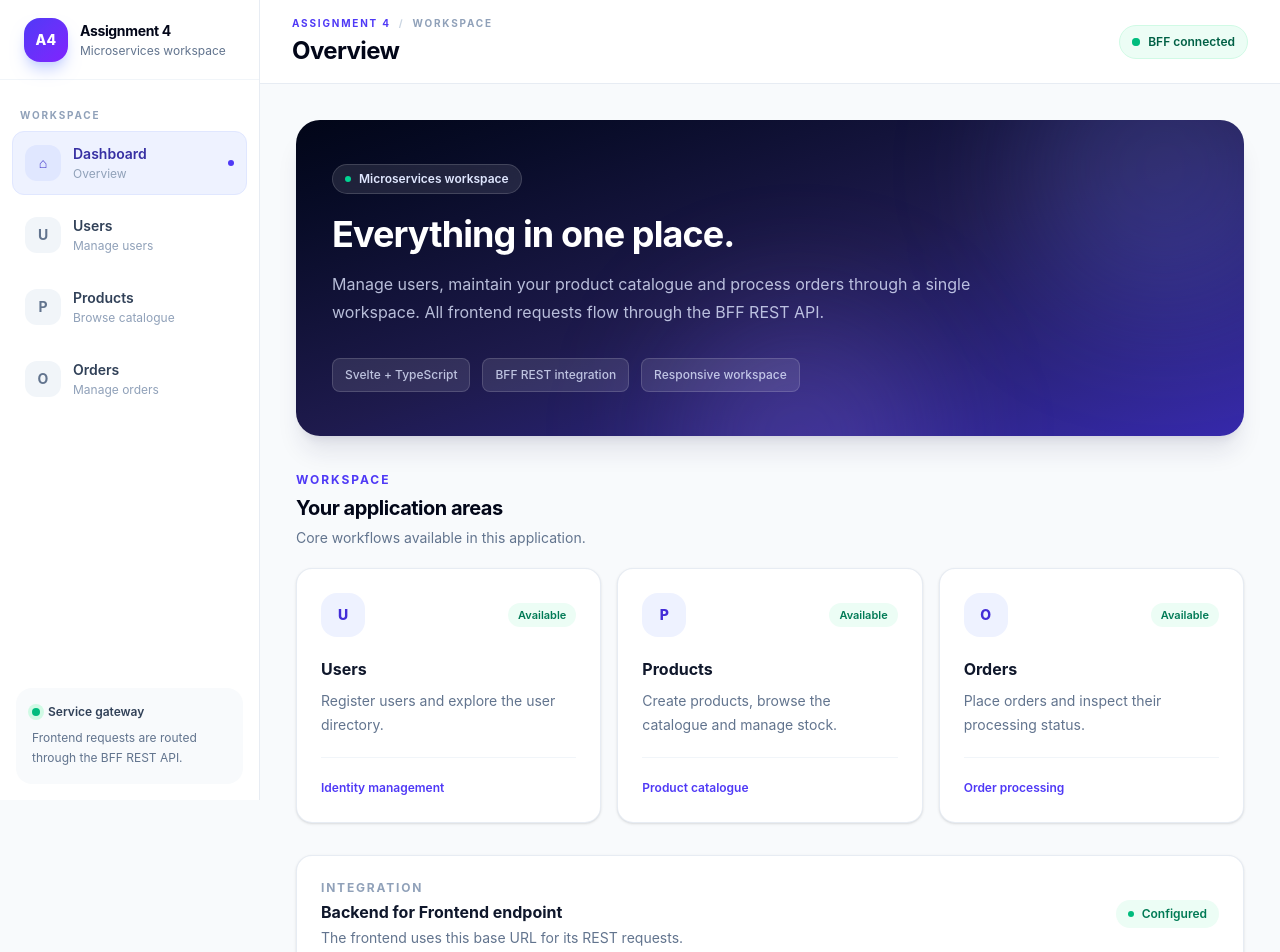
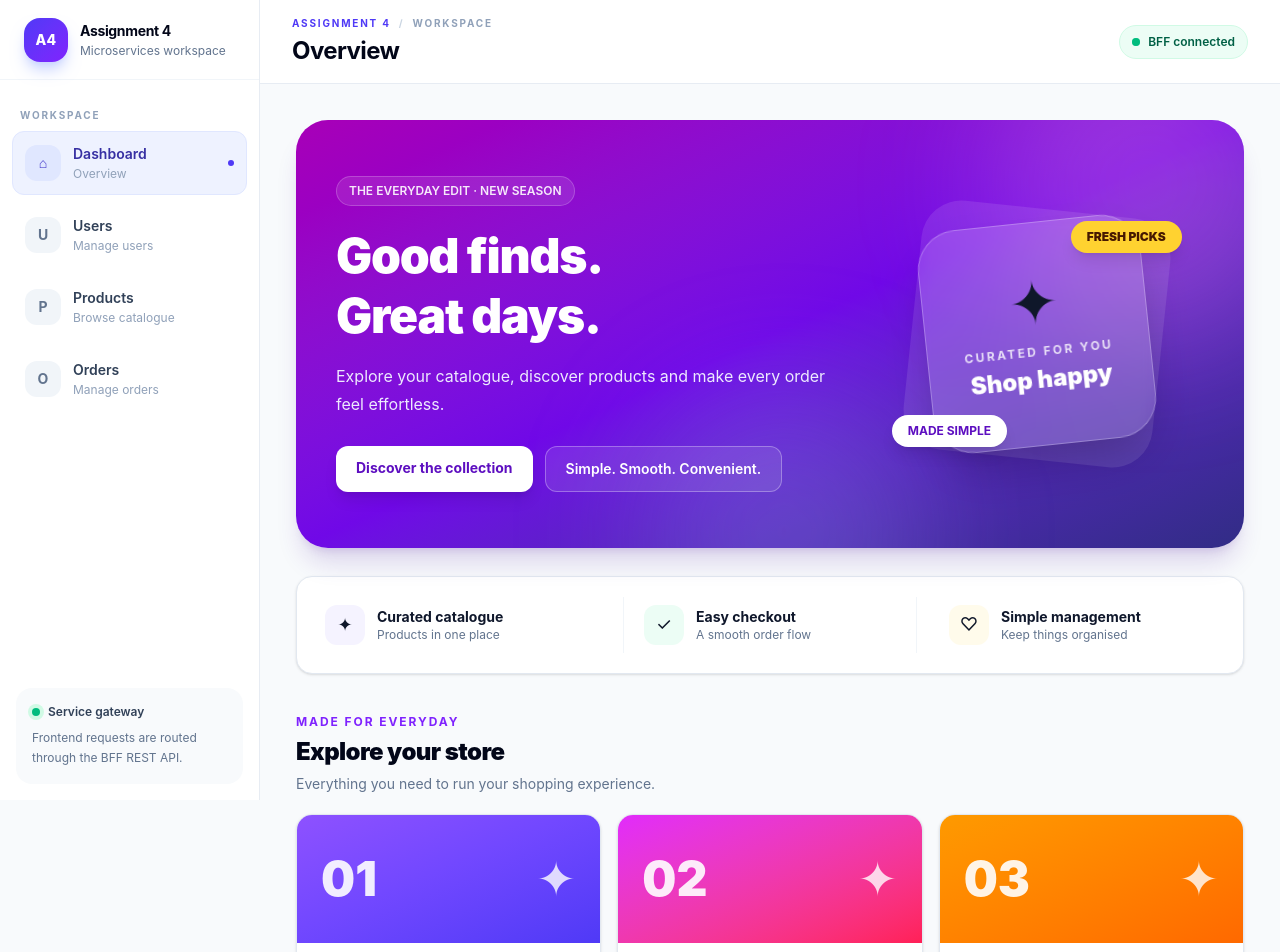
Before and after one commit to nishantupadhyay-bit/assignment4-frontend, a Svelte app: page / in a window 1280 px wide. Shown: the top 952 px of the page. Built offline with nearby package versions, Linux system fonts and the light colour scheme; no server answers.

Commit message:
Redesign dashboard as ecommerce storefront

```diff
--- a/src/App.svelte
+++ b/src/App.svelte
@@ -5,80 +5,66 @@
   import ProductCatalogue from './components/products/ProductCatalogue.svelte';
   import OrderManagement from './components/orders/OrderManagement.svelte';
 
-  const apiBaseUrl = import.meta.env.VITE_API_BASE_URL || 'http://localhost:8083';
-
-  const sections = [
-    { title: 'Users', description: 'Register users and explore the user directory.', marker: 'U', detail: 'Identity management' },
-    { title: 'Products', description: 'Create products, browse the catalogue and manage stock.', marker: 'P', detail: 'Product catalogue' },
-    { title: 'Orders', description: 'Place orders and inspect their processing status.', marker: 'O', detail: 'Order processing' }
+  const collections = [
+    { title: 'Customers', description: 'Manage your customer community.', marker: '01', tone: 'from-violet-500 to-indigo-600' },
+    { title: 'Shop catalogue', description: 'Explore products and keep inventory up to date.', marker: '02', tone: 'from-fuchsia-500 to-rose-500' },
+    { title: 'Orders', description: 'Follow purchases and keep every order moving.', marker: '03', tone: 'from-amber-500 to-orange-500' }
   ];
 </script>
 
 <svelte:head>
-  <title>Assignment 4 | Dashboard</title>
-  <meta name="description" content="Frontend dashboard for the Assignment 4 microservices application." />
+  <title>Everyday Store | Shop & Manage</title>
+  <meta name="description" content="A modern storefront and commerce management experience." />
 </svelte:head>
 
 <AppLayout>
   {#snippet children(activePage)}
     <PageContainer>
       {#if activePage === 'Dashboard'}
-        <section class="relative isolate overflow-hidden rounded-3xl bg-gradient-to-br from-slate-950 via-indigo-950 to-indigo-800 px-6 py-9 shadow-xl shadow-indigo-950/10 sm:px-9 sm:py-11">
-          <div class="absolute -right-16 -top-24 -z-10 h-72 w-72 rounded-full bg-indigo-400/20 blur-3xl"></div>
-          <div class="absolute -bottom-32 right-1/3 -z-10 h-64 w-64 rounded-full bg-violet-400/20 blur-3xl"></div>
-          <div class="max-w-3xl">
-            <div class="inline-flex items-center gap-2 rounded-full border border-white/15 bg-white/10 px-3 py-1.5 text-xs font-semibold text-indigo-100 backdrop-blur">
-              <span class="h-1.5 w-1.5 rounded-full bg-emerald-400"></span>
-              Microservices workspace
+        <section class="relative isolate overflow-hidden rounded-[2rem] bg-gradient-to-br from-fuchsia-700 via-violet-700 to-indigo-900 px-6 py-10 shadow-xl shadow-violet-900/15 sm:px-10 sm:py-14">
+          <div class="absolute -right-16 -top-24 -z-10 h-80 w-80 rounded-full bg-pink-300/25 blur-3xl"></div>
+          <div class="absolute -bottom-32 right-1/3 -z-10 h-72 w-72 rounded-full bg-indigo-300/20 blur-3xl"></div>
+          <div class="grid items-center gap-8 lg:grid-cols-[1.2fr_0.8fr]">
+            <div class="max-w-2xl">
+              <span class="inline-flex rounded-full border border-white/20 bg-white/10 px-3 py-1.5 text-xs font-semibold text-white/90">THE EVERYDAY EDIT · NEW SEASON</span>
+              <h2 class="mt-5 text-4xl font-black leading-tight tracking-tight text-white sm:text-5xl">Good finds.<br />Great days.</h2>
+              <p class="mt-4 max-w-lg text-sm leading-7 text-violet-100 sm:text-base">Explore your catalogue, discover products and make every order feel effortless.</p>
+              <div class="mt-7 flex flex-wrap gap-3">
+                <span class="rounded-xl bg-white px-5 py-3 text-sm font-bold text-violet-800 shadow-lg">Discover the collection</span>
+                <span class="rounded-xl border border-white/30 bg-white/10 px-5 py-3 text-sm font-semibold text-white">Simple. Smooth. Convenient.</span>
+              </div>
             </div>
-            <h2 class="mt-5 text-3xl font-bold tracking-tight text-white sm:text-4xl">Everything in one place.</h2>
-            <p class="mt-4 max-w-2xl text-sm leading-7 text-indigo-100/80 sm:text-base">
-              Manage users, maintain your product catalogue and process orders through a single workspace. All frontend requests flow through the BFF REST API.
-            </p>
-          </div>
-          <div class="mt-8 flex flex-wrap items-center gap-3 text-xs font-medium text-indigo-100/80">
-            <span class="rounded-lg border border-white/15 bg-white/10 px-3 py-2">Svelte + TypeScript</span>
-            <span class="rounded-lg border border-white/15 bg-white/10 px-3 py-2">BFF REST integration</span>
-            <span class="rounded-lg border border-white/15 bg-white/10 px-3 py-2">Responsive workspace</span>
+            <div class="relative mx-auto flex aspect-square w-full max-w-[290px] items-center justify-center">
+              <div class="absolute inset-5 rotate-6 rounded-[2.5rem] bg-white/10"></div>
+              <div class="relative flex h-56 w-56 -rotate-6 flex-col items-center justify-center rounded-[2.5rem] border border-white/25 bg-white/15 text-center shadow-2xl backdrop-blur">
+                <span class="text-6xl">✦</span><span class="mt-3 text-xs font-bold uppercase tracking-[0.2em] text-white/80">Curated for you</span><span class="mt-1 text-2xl font-black text-white">Shop happy</span>
+              </div>
+              <span class="absolute right-0 top-8 rounded-full bg-amber-300 px-4 py-2 text-xs font-black text-amber-950 shadow-lg">FRESH PICKS</span>
+              <span class="absolute bottom-8 left-0 rounded-full bg-white px-4 py-2 text-xs font-bold text-violet-800 shadow-lg">MADE SIMPLE</span>
+            </div>
           </div>
         </section>
 
-        <section class="mt-9">
-          <div class="mb-5">
-            <p class="text-xs font-bold uppercase tracking-[0.16em] text-indigo-600">Workspace</p>
-            <h2 class="mt-1.5 text-xl font-bold tracking-tight text-slate-950">Your application areas</h2>
-            <p class="mt-1.5 text-sm text-slate-500">Core workflows available in this application.</p>
-          </div>
+        <section class="mt-7 grid gap-3 rounded-2xl border border-slate-200 bg-white p-4 shadow-sm sm:grid-cols-3 sm:p-5">
+          <div class="flex items-center gap-3 px-2 py-2"><span class="flex h-10 w-10 items-center justify-center rounded-xl bg-violet-50 text-lg">✦</span><div><p class="text-sm font-bold text-slate-900">Curated catalogue</p><p class="text-xs text-slate-500">Products in one place</p></div></div>
+          <div class="flex items-center gap-3 border-slate-100 px-2 py-2 sm:border-x sm:px-5"><span class="flex h-10 w-10 items-center justify-center rounded-xl bg-emerald-50 text-lg">✓</span><div><p class="text-sm font-bold text-slate-900">Easy checkout</p><p class="text-xs text-slate-500">A smooth order flow</p></div></div>
+          <div class="flex items-center gap-3 px-2 py-2 sm:px-5"><span class="flex h-10 w-10 items-center justify-center rounded-xl bg-amber-50 text-lg">♡</span><div><p class="text-sm font-bold text-slate-900">Simple management</p><p class="text-xs text-slate-500">Keep things organised</p></div></div>
+        </section>
+
+        <section class="mt-10">
+          <div class="mb-5"><p class="text-xs font-bold uppercase tracking-[0.16em] text-violet-600">Made for everyday</p><h2 class="mt-1.5 text-2xl font-black tracking-tight text-slate-950">Explore your store</h2><p class="mt-1.5 text-sm text-slate-500">Everything you need to run your shopping experience.</p></div>
           <div class="grid gap-4 lg:grid-cols-3">
-            {#each sections as section}
-              <article class="group rounded-2xl border border-slate-200/80 bg-white p-5 shadow-sm transition duration-200 hover:-translate-y-1 hover:border-indigo-200 hover:shadow-lg hover:shadow-slate-200/60 sm:p-6">
-                <div class="flex items-center justify-between">
-                  <div class="flex h-11 w-11 items-center justify-center rounded-2xl bg-indigo-50 text-sm font-extrabold text-indigo-700">{section.marker}</div>
-                  <span class="rounded-full bg-emerald-50 px-2.5 py-1 text-[11px] font-semibold text-emerald-700">Available</span>
-                </div>
-                <h3 class="mt-5 text-base font-bold text-slate-900">{section.title}</h3>
-                <p class="mt-2 min-h-12 text-sm leading-6 text-slate-500">{section.description}</p>
-                <div class="mt-5 border-t border-slate-100 pt-4">
-                  <span class="text-xs font-semibold text-indigo-600">{section.detail}</span>
-                </div>
+            {#each collections as collection}
+              <article class="group overflow-hidden rounded-2xl border border-slate-200 bg-white shadow-sm transition duration-200 hover:-translate-y-1 hover:shadow-xl hover:shadow-slate-200/70">
+                <div class="flex h-32 items-center justify-between bg-gradient-to-br {collection.tone} px-6"><span class="text-5xl font-black text-white/90">{collection.marker}</span><span class="text-5xl text-white/80">✦</span></div>
+                <div class="p-5"><h3 class="text-lg font-bold text-slate-950">{collection.title}</h3><p class="mt-2 min-h-12 text-sm leading-6 text-slate-500">{collection.description}</p><p class="mt-4 text-xs font-bold uppercase tracking-wide text-violet-700">Explore workspace <span class="ml-1 transition group-hover:ml-2">→</span></p></div>
               </article>
             {/each}
           </div>
         </section>
-
-        <section class="mt-8 rounded-2xl border border-slate-200/80 bg-white p-5 shadow-sm sm:p-6">
-          <div class="flex flex-col gap-3 sm:flex-row sm:items-center sm:justify-between">
-            <div>
-              <p class="text-xs font-bold uppercase tracking-[0.15em] text-slate-400">Integration</p>
-              <h2 class="mt-1 text-base font-bold text-slate-900">Backend for Frontend endpoint</h2>
-              <p class="mt-1 text-sm text-slate-500">The frontend uses this base URL for its REST requests.</p>
-            </div>
-            <span class="inline-flex w-fit items-center gap-2 rounded-full bg-emerald-50 px-3 py-1.5 text-xs font-semibold text-emerald-700">
-              <span class="h-1.5 w-1.5 rounded-full bg-emerald-500"></span>
-              Configured
-            </span>
-          </div>
-          <code class="mt-4 block overflow-x-auto rounded-xl bg-slate-950 px-4 py-3 text-xs text-emerald-300">{apiBaseUrl}</code>
+        <section class="mt-8 rounded-2xl bg-slate-950 px-6 py-7 text-white sm:flex sm:items-center sm:justify-between sm:px-8">
+          <div><p class="text-xs font-bold uppercase tracking-[0.16em] text-violet-300">A better way to shop</p><h2 class="mt-2 text-xl font-bold">Your store, all in one experience.</h2><p class="mt-1 text-sm text-slate-400">Browse products, manage customers and keep orders moving.</p></div>
+          <span class="mt-5 inline-flex rounded-xl bg-white/10 px-4 py-2.5 text-xs font-semibold text-white sm:mt-0">Welcome to the store</span>
         </section>
       {:else if activePage === 'Users'}
         <UserManagement />
```
